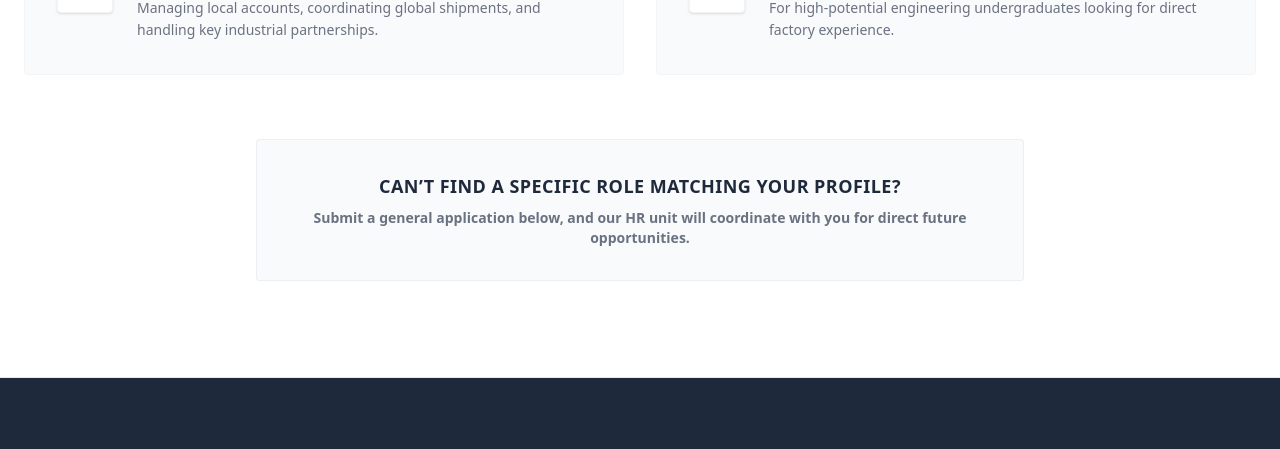
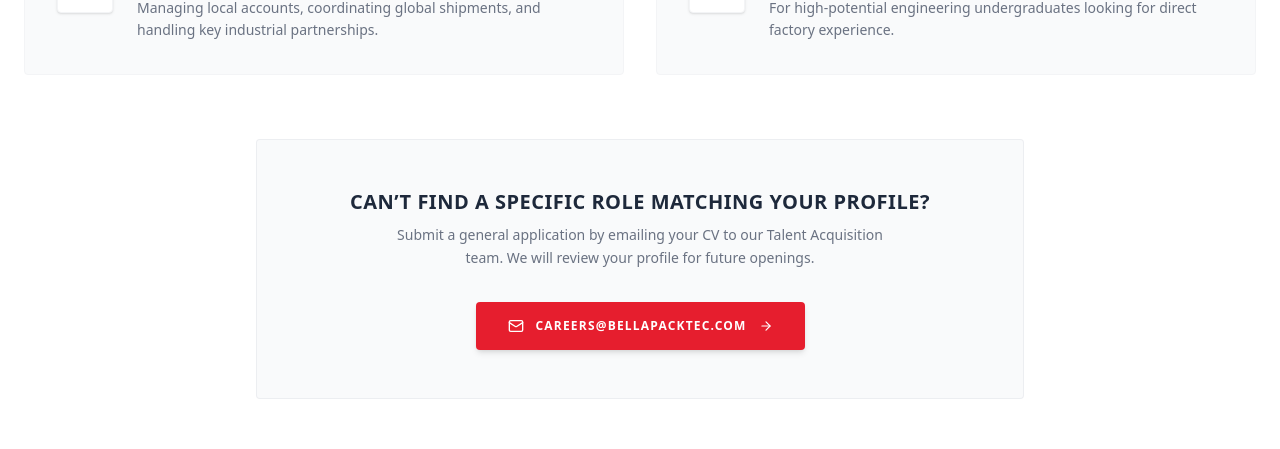
Before and after one commit to youssef-shaaban-dev/bella-back, a Next.js app: page /careers in a window 1280 px wide. Shown: the part 1154-1603 px from the top of the page. Built offline with nearby package versions, Linux system fonts and the light colour scheme; a web font is replaced by a local one.

Commit message:
feat: implement OpportunitiesList component for careers page

```diff
--- a/src/components/careers/OpportunitiesList.tsx
+++ b/src/components/careers/OpportunitiesList.tsx
@@ -1,7 +1,7 @@
 "use client";
 
 import React from "react";
-import { Briefcase, UserCog, TrendingUp, GraduationCap, ExternalLink, ArrowRight } from "lucide-react";
+import { Briefcase, UserCog, TrendingUp, GraduationCap, ArrowRight, Mail } from "lucide-react";
 
 const opportunities = [
   {
@@ -61,14 +61,27 @@
           ))}
         </div>
 
-        {/* Note Prompt */}
-        <div className="reveal bg-gray-50 border border-gray-200/60 p-8 rounded-sm text-center max-w-3xl mx-auto">
-          <p className="text-charcoal font-heading font-bold text-base md:text-lg uppercase tracking-wide mb-2">
-            Can’t find a specific role matching your profile?
-          </p>
-          <p className="text-gray-500 text-xs md:text-sm font-body font-semibold">
-            Submit a general application below, and our HR unit will coordinate with you for direct future opportunities.
-          </p>
+        {/* Note Prompt & Email CTA */}
+        <div className="reveal bg-gray-50 border border-gray-200/60 p-10 md:p-12 rounded-sm text-center max-w-3xl mx-auto space-y-6">
+          <div>
+            <p className="text-charcoal font-heading font-bold text-lg md:text-xl uppercase tracking-wide mb-2">
+              Can’t find a specific role matching your profile?
+            </p>
+            <p className="text-gray-500 text-sm font-body max-w-lg mx-auto leading-relaxed">
+              Submit a general application by emailing your CV to our Talent Acquisition team. We will review your profile for future openings.
+            </p>
+          </div>
+
+          <div className="pt-2">
+            <a
+              href="mailto:careers@bellapacktec.com?subject=Job Application - BellaPack"
+              className="inline-flex items-center space-x-3 bg-brand-red hover:bg-charcoal text-white font-heading font-bold uppercase tracking-widest text-xs px-8 py-4 rounded-sm transition-all shadow-md hover:shadow-lg group"
+            >
+              <Mail size={16} />
+              <span>careers@bellapacktec.com</span>
+              <ArrowRight size={14} className="group-hover:translate-x-1 transition-transform" />
+            </a>
+          </div>
         </div>
 
       </div>
```
